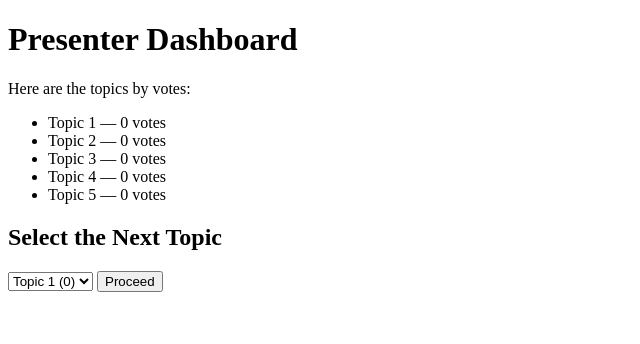
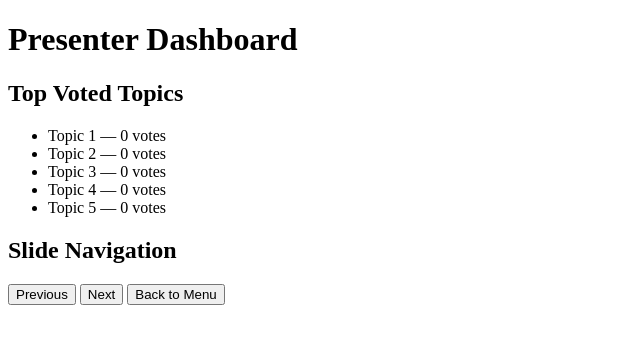
Before and after one commit to mullinmax/ai-talk, a FastAPI app: page /presenter_view in a window 1280 px wide. Shown: the top 344 px of the page, without its empty margins (0-640 px from the left). Run offline with FastAPI, Linux system fonts and the light colour scheme.

Commit message:
presentation parsing, basic voting improvements

```diff
--- a/app/main.py
+++ b/app/main.py
@@ -1,18 +1,20 @@
 from fastapi import FastAPI, Request, Form
-from fastapi.responses import HTMLResponse, RedirectResponse
+from fastapi.responses import HTMLResponse, RedirectResponse, JSONResponse
 from fastapi.staticfiles import StaticFiles
 from fastapi.templating import Jinja2Templates
+import markdown
+import re
+import os
 
 app = FastAPI()
 
-# Mount static directory for JS/CSS assets
+# Mount static directory for JS/CSS
 app.mount("/static", StaticFiles(directory="app/static"), name="static")
 
 # Jinja2 templates
 templates = Jinja2Templates(directory="app/templates")
 
 # In-memory data store for topics and votes
-# For a real app, you'd likely use a database
 topics = {
     "Topic 1": 0,
     "Topic 2": 0,
@@ -21,57 +23,146 @@ topics = {
     "Topic 5": 0
 }
 
-@app.get("/", response_class=HTMLResponse)
-async def root(request: Request):
-    """
-    Could be a welcome or redirect. Let's just redirect to the audience view.
-    """
-    return RedirectResponse(url="/audience_view")
+# =========================
+# 1) Parse Markdown slides
+# =========================
 
+# We'll parse the markdown file "presentation.md" and store slides in a list.
+# Example approach: Split on '##' to find each slide after a category heading '#'
+# This is just one simplistic approach. You might refine the regex or parsing logic.
+slides = []  # Will store slide dicts: { "category": "Intro", "title": "Slide 1", "content": "...HTML..." }
+
+def parse_presentation_file():
+    md_path = os.path.join(os.path.dirname(__file__), "presentation.md")
+    if not os.path.exists(md_path):
+        return
+
+    with open(md_path, "r", encoding="utf-8") as f:
+        raw_markdown = f.read()
+
+    # One naive approach: first split by single '# ' lines for categories,
+    # then split by '## ' lines for slides. We'll store them all.
+    # For maximum flexibility, you might do a full markdown AST parse. This is just a skeleton.
+    category_blocks = re.split(r"(?m)^# ", raw_markdown)
+    # The first chunk might be empty if file starts with "#".
+    for block in category_blocks:
+        block = block.strip()
+        if not block:
+            continue
+        # The first line in this block is the category
+        lines = block.splitlines()
+        category_title = lines[0].replace("Category: ", "").strip()
+        remainder = "\n".join(lines[1:])
+
+        # Now split remainder by "## " for each slide
+        slide_blocks = re.split(r"(?m)^## ", remainder)
+        for s_block in slide_blocks:
+            s_block = s_block.strip()
+            if not s_block:
+                continue
+            s_lines = s_block.splitlines()
+            slide_title = s_lines[0].strip()
+            slide_content_md = "\n".join(s_lines[1:])
+            # Convert MD to HTML for display
+            slide_content_html = markdown.markdown(slide_content_md, extensions=["fenced_code", "tables"])
+            slides.append({
+                "category": category_title,
+                "title": slide_title,
+                "content": slide_content_html
+            })
+
+# Parse the file on startup
+parse_presentation_file()
+
+# Keep a global pointer to the current slide index
+current_slide_index = 0 if slides else -1  # -1 if no slides available
+
+# ====================
+# Audience (was senior_view)
+# ====================
 @app.get("/audience_view", response_class=HTMLResponse)
 async def get_audience_view(request: Request):
     """
-    View for audience to cast their votes via simple buttons.
+    View for audience to cast votes.
     """
     return templates.TemplateResponse("audience_view.html", {"request": request, "topics": topics})
-
-@app.get("/presenter_view", response_class=HTMLResponse)
-async def get_presenter_view(request: Request):
-    """
-    View for presenter to see real-time tallies and select the next topic.
-    """
-    # Sort topics by descending number of votes
-    sorted_topics = sorted(topics.items(), key=lambda x: x[1], reverse=True)
-    return templates.TemplateResponse("presenter_view.html", {"request": request, "sorted_topics": sorted_topics})
-
-@app.get("/screen_view", response_class=HTMLResponse)
-async def get_screen_view(request: Request):
-    """
-    Screen view that displays the slides/selected topic.
-    We'll keep it simple for now; can be expanded to show actual slides.
-    """
-    return templates.TemplateResponse("screen_view.html", {"request": request})
 
 @app.post("/vote", response_class=HTMLResponse)
 async def post_vote(topic: str = Form(...)):
     """
-    Endpoint to handle voting for a given topic.
-    A simple POST with form data "topic".
+    Handle voting for a given topic.
     """
     if topic in topics:
         topics[topic] += 1
     return RedirectResponse(url="/audience_view", status_code=303)
 
-@app.post("/select_topic", response_class=HTMLResponse)
-async def select_topic(topic: str = Form(...)):
+# ====================
+# Presenter View
+# ====================
+@app.get("/presenter_view", response_class=HTMLResponse)
+async def get_presenter_view(request: Request):
     """
-    Presenter picks a topic to move slides forward.
-    We can store 'selected_topic' in memory or do something else with it.
-    For now, let's just redirect to the screen view (or back to presenter view).
+    Presenter sees real-time tallies, can select slide navigation.
     """
-    # You might store this in a global or DB to show on screen
-    # For example, set selected_topic in a global variable or an external state manager.
-    # selected_topic = topic
+    return templates.TemplateResponse("presenter_view.html", {"request": request})
 
-    # For now, just redirect to screen_view.
-    return RedirectResponse(url="/screen_view", status_code=303)
+@app.get("/api/votes")
+async def api_votes():
+    """
+    Returns the sorted topics (by votes) as JSON for polling.
+    """
+    sorted_topics = sorted(topics.items(), key=lambda x: x[1], reverse=True)
+    return {"topics": sorted_topics}
+
+@app.post("/api/slide_control")
+async def slide_control(action: str = Form(...)):
+    """
+    Actions: "next", "prev", "menu" (if you want to jump back to a main menu).
+    We'll just set current_slide_index accordingly.
+    """
+    global current_slide_index
+    if not slides:
+        return JSONResponse({"message": "No slides loaded"}, status_code=400)
+
+    if action == "next":
+        if current_slide_index < len(slides) - 1:
+            current_slide_index += 1
+    elif action == "prev":
+        if current_slide_index > 0:
+            current_slide_index -= 1
+    elif action == "menu":
+        # Optional logic if you want to jump to a menu slide or do something else
+        current_slide_index = 0  # or -1 to represent "no slide"
+
+    return {"current_slide_index": current_slide_index}
+
+# ====================
+# Screen View
+# ====================
+@app.get("/screen_view", response_class=HTMLResponse)
+async def get_screen_view(request: Request):
+    """
+    This view will show the current slide in real time (polled).
+    """
+    return templates.TemplateResponse("screen_view.html", {"request": request})
+
+@app.get("/api/current_slide")
+async def api_current_slide():
+    """
+    Returns the current slide (HTML) for screen_view to display.
+    """
+    if current_slide_index < 0 or current_slide_index >= len(slides):
+        return {"title": "No slides", "content": ""}
+    slide = slides[current_slide_index]
+    return {
+        "title": slide["title"],
+        "category": slide["category"],
+        "content": slide["content"],
+        "index": current_slide_index,
+        "total": len(slides)
+    }
+
+@app.get("/", response_class=HTMLResponse)
+async def root():
+    # Redirect to audience view or presenter view, your call.
+    return RedirectResponse(url="/audience_view")
--- /dev/null
+++ b/app/presentation.md
@@ -0,0 +1,23 @@
+# Category: Introduction
+
+## Slide 1
+**Welcome to Our AI Talk**
+- Quick overview
+- Interaction with the audience
+
+## Slide 2
+**Agenda**
+1. Introduction
+2. Voting & Topics
+3. Demo
+
+# Category: AI Basics
+
+## Slide 1
+**What is AI?**
+- Definition and scope
+
+## Slide 2
+**Machine Learning**
+- Supervised vs. unsupervised
+- Real-world examples
--- a/app/templates/audience_view.html
+++ b/app/templates/audience_view.html
@@ -6,12 +6,12 @@
 <body>
     <h1>Vote for the Next Topic</h1>
     <div>
-      {% for topic, count in topics.items() %}
+        {% for topic, count in topics.items() %}
         <form action="/vote" method="post" style="margin-bottom: 10px;">
             <input type="hidden" name="topic" value="{{ topic }}">
             <button type="submit">{{ topic }} ({{ count }} votes)</button>
         </form>
-      {% endfor %}
+        {% endfor %}
     </div>
 </body>
 </html>
--- a/app/templates/presenter_view.html
+++ b/app/templates/presenter_view.html
@@ -5,21 +5,49 @@
 </head>
 <body>
     <h1>Presenter Dashboard</h1>
-    <p>Here are the topics by votes:</p>
-    <ul>
-    {% for item in sorted_topics %}
-        <li>{{ item[0] }} — {{ item[1] }} votes</li>
-    {% endfor %}
-    </ul>
 
-    <h2>Select the Next Topic</h2>
-    <form action="/select_topic" method="post">
-        <select name="topic">
-        {% for item in sorted_topics %}
-            <option value="{{ item[0] }}">{{ item[0] }} ({{ item[1] }})</option>
-        {% endfor %}
-        </select>
-        <button type="submit">Proceed</button>
-    </form>
+    <!-- Votes section -->
+    <h2>Top Voted Topics</h2>
+    <ul id="topics-list"></ul>
+
+    <!-- Navigation Controls for Slides -->
+    <h2>Slide Navigation</h2>
+    <button onclick="slideControl('prev')">Previous</button>
+    <button onclick="slideControl('next')">Next</button>
+    <button onclick="slideControl('menu')">Back to Menu</button>
+
+    <script>
+    async function fetchVotes() {
+        try {
+            let resp = await fetch('/api/votes');
+            let data = await resp.json();
+            let topics = data.topics; // array of [topic, votes]
+            let listEl = document.getElementById('topics-list');
+            listEl.innerHTML = '';
+            topics.forEach((t) => {
+                let li = document.createElement('li');
+                li.textContent = `${t[0]} — ${t[1]} votes`;
+                listEl.appendChild(li);
+            });
+        } catch(e) {
+            console.log("Error fetching votes", e);
+        }
+    }
+
+    // Poll every 2 seconds
+    setInterval(fetchVotes, 2000);
+    fetchVotes(); // initial load
+
+    async function slideControl(action) {
+        // POST to /api/slide_control
+        let formData = new FormData();
+        formData.append("action", action);
+        await fetch('/api/slide_control', {
+            method: 'POST',
+            body: formData
+        });
+        // No need to do anything else; screen_view will poll for the changes
+    }
+    </script>
 </body>
 </html>
--- a/requirements.txt
+++ b/requirements.txt
@@ -1,4 +1,5 @@
 fastapi
 uvicorn
 jinja2
+markdown
 python-multipart
```
Also changed, not shown: app/templates/screen_view.html (+27 -6 lines).
